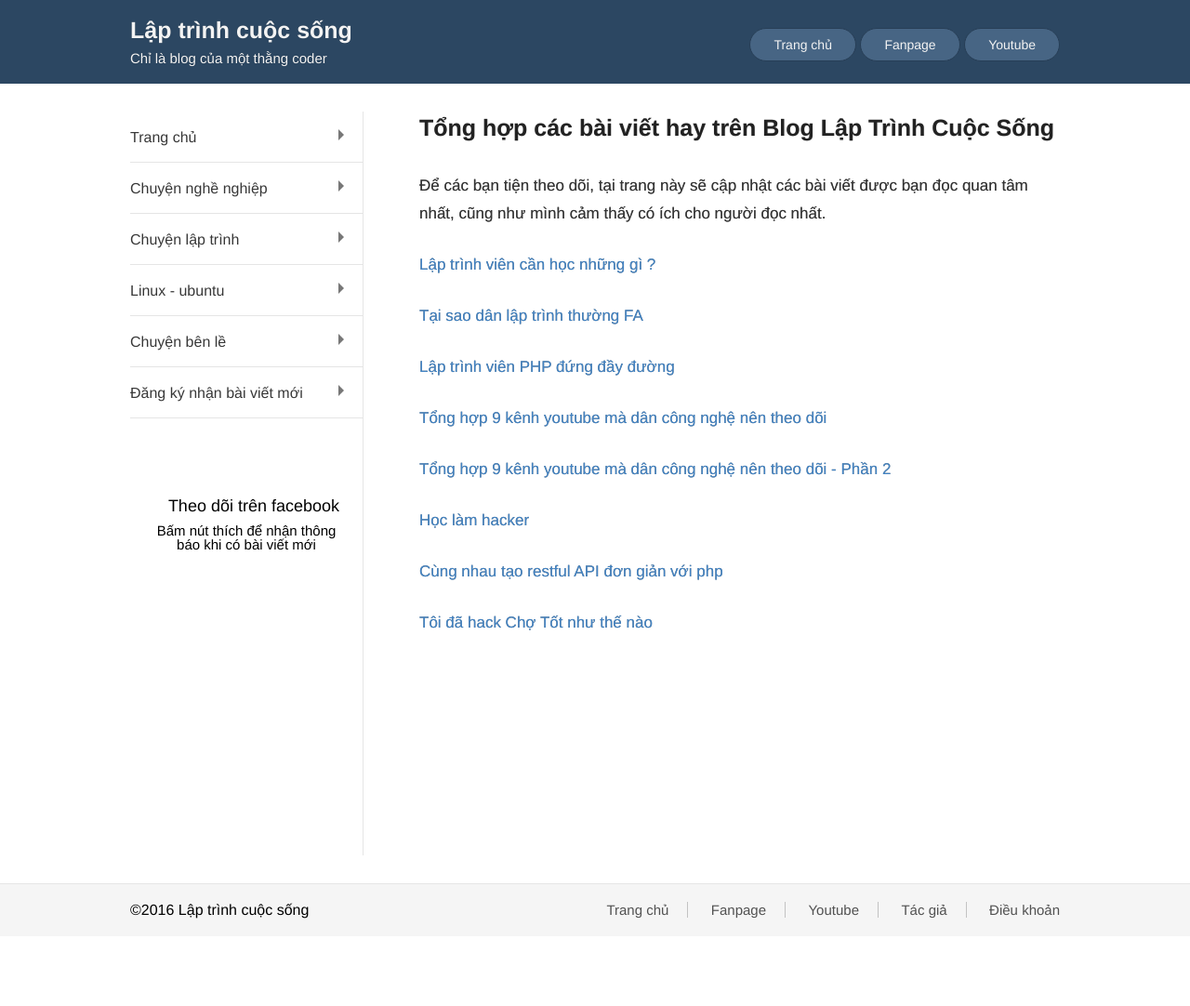
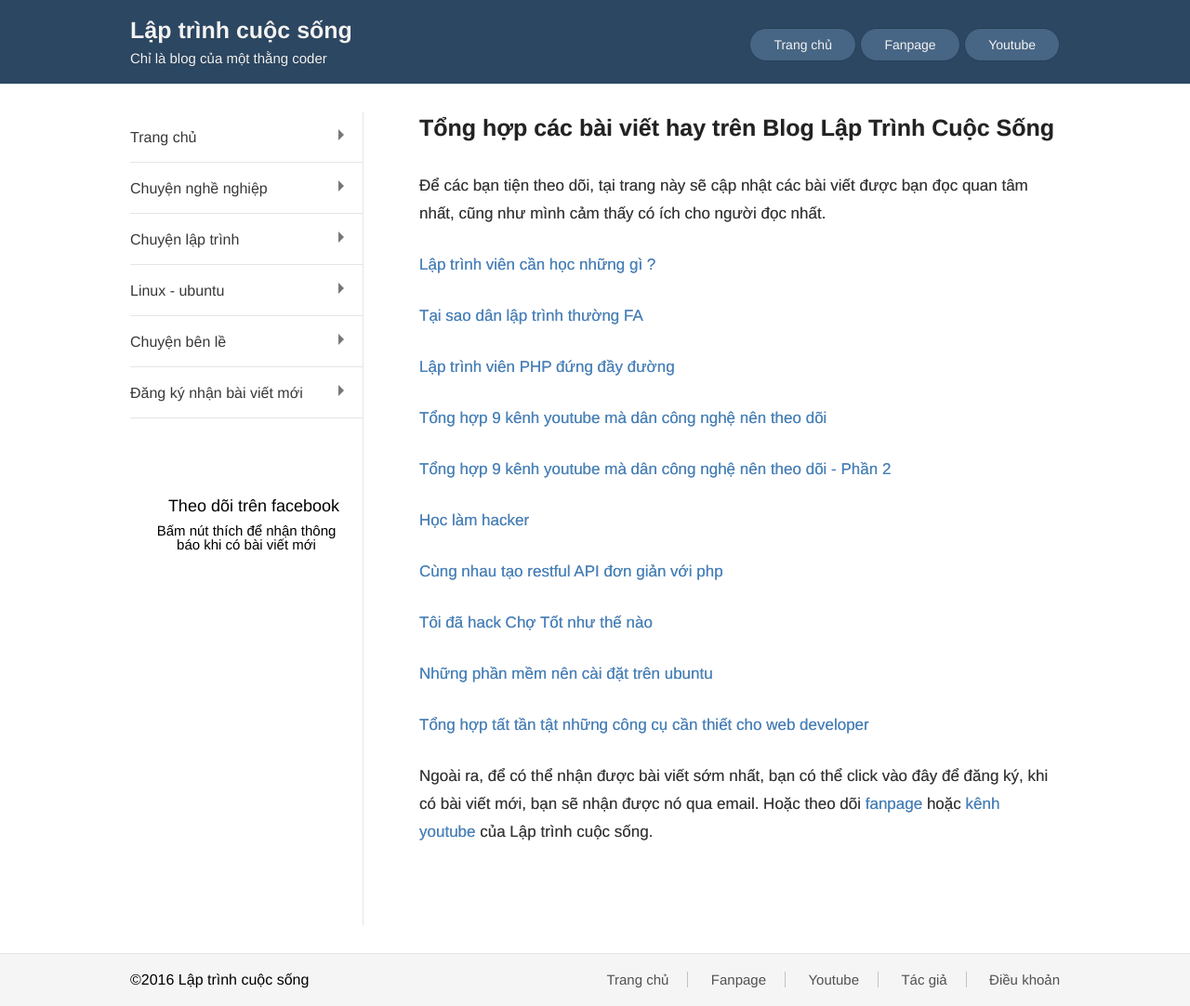
Before and after one commit to nguyentest/laptrinhcuocsong, a Jekyll site: the page built from bai-viet-hay.md, in a window 1280 px wide. Shown: the whole page at 93% size. Built offline with Jekyll 4.4.1, drawn with Linux system fonts in a browser that asks for light colours; before the commit the page ends 1007 px from its top, so only the background shows below that.

Commit message:
Update bai-viet-hay.md

```diff
--- a/bai-viet-hay.md
+++ b/bai-viet-hay.md
@@ -19,3 +19,9 @@ title: Tổng hợp các bài viết hay trên Blog Lập Trình Cuộc Sống
 [Cùng nhau tạo restful API đơn giản với php](http://laptrinhcuocsong.com/cung-nhau-tao-restful-api-don-gian-voi-php.html)
 
 [Tôi đã hack Chợ Tốt như thế nào](http://laptrinhcuocsong.com/toi-da-hack-cho-tot-nhu-the-nao.html)
+
+[Những phần mềm nên cài đặt trên ubuntu](http://laptrinhcuocsong.com/nhung-phan-mem-nen-cai-dat-tren-ubuntu.html)
+
+[Tổng hợp tất tần tật những công cụ cần thiết cho web developer](http://laptrinhcuocsong.com/tong-hop-nhung-cong-cu-can-thiet-cho-web-developer.html)
+
+Ngoài ra, để có thể nhận được bài viết sớm nhất, bạn có thể click vào đây để đăng ký, khi có bài viết mới, bạn sẽ nhận được nó qua email. Hoặc theo dõi [fanpage](https://www.facebook.com/laptrinhcuocsongdotcom/) hoặc [kênh youtube](https://www.youtube.com/channel/UC5CIt5W4kq4ie0KJEdg2ztg) của Lập trình cuộc sống.
```
